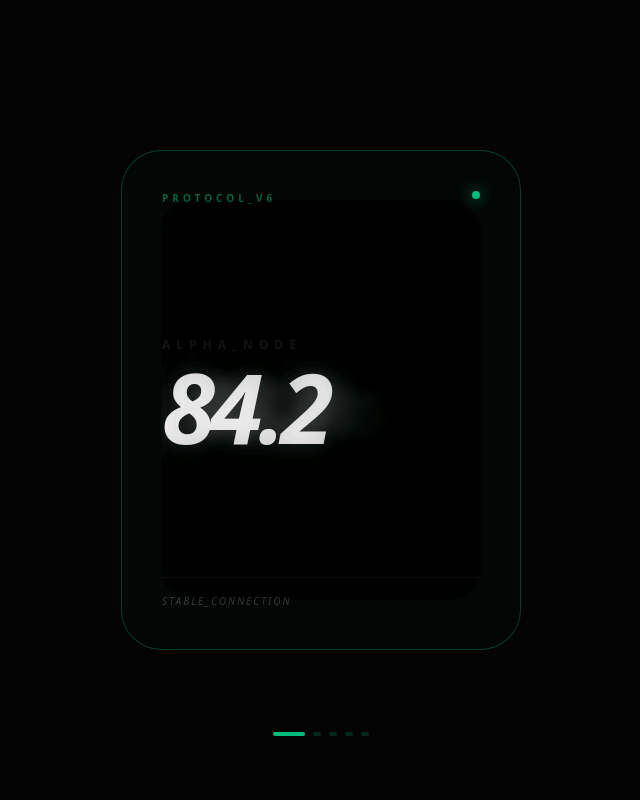
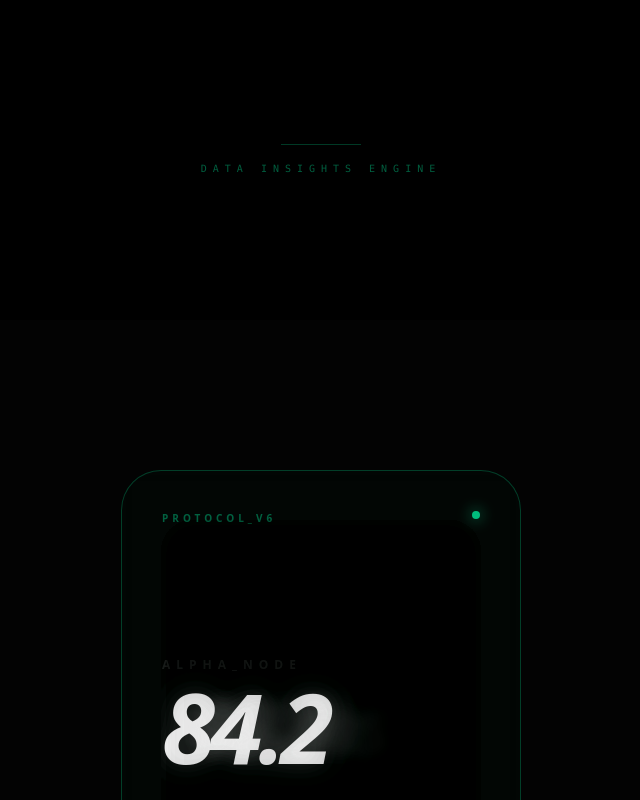
Before and after one commit to nonnzy7even7iete/nonnzytransformiumfullstackbundel, a Next.js app: page /logique-metier-serveur in a window 1280 px wide. Shown: the top 800 px of the page, without its empty margins (319-959 px from the left). Built offline with nearby package versions, Linux system fonts and the light colour scheme.

Commit message:
Zy Bulding workflow

```diff
--- a/src/app/logique-metier-serveur/page.tsx
+++ b/src/app/logique-metier-serveur/page.tsx
@@ -1,170 +1,34 @@
 "use client";
 
-import React, { useState } from "react";
-import { motion, useMotionValue, useSpring, useTransform } from "framer-motion";
-import { cn } from "@/lib/utils";
+import React, { useEffect, useState } from "react";
+// Assure-toi que le fichier s'appelle bien InsightCarousel.tsx dans ton dossier components
+import InsightCarousel from "@/components/frontendkit/InsightCarousel";
 
-const DATA = [
-  { id: 1, title: "ALPHA_NODE", value: "84.2", desc: "STABLE_CONNECTION" },
-  { id: 2, title: "DATA_CORE", value: "12.4k", desc: "SYNC_COMPLETE" },
-  { id: 3, title: "LATENCY", value: "0.4ms", desc: "ZERO_POINT" },
-  { id: 4, title: "CAPITAL", value: "450k", desc: "FLOW_INDEX" },
-  { id: 5, title: "RELIANCE", value: "99.9", desc: "ENCRYPTED" },
-];
+export default function Page() {
+  const [mounted, setMounted] = useState(false);
 
-export default function SwipeBox3D() {
-  const [index, setIndex] = useState(0);
+  // Évite les erreurs d'hydratation sur les calculs 3D
+  useEffect(() => {
+    setMounted(true);
+  }, []);
 
-  // x est la valeur brute du swipe
-  const x = useMotionValue(0);
-
-  // rotationY est la version fluide (spring) pour l'effet visuel
-  const rotationY = useSpring(0, {
-    stiffness: 150, // Très nerveux
-    damping: 25,
-    mass: 0.8,
-  });
-
-  const onDragEnd = (_: any, info: any) => {
-    const swipeThreshold = 50;
-    const velocityThreshold = 500;
-
-    // Logique de swipe "App Native" (distance ou vitesse)
-    if (
-      info.offset.x < -swipeThreshold ||
-      info.velocity.x < -velocityThreshold
-    ) {
-      if (index < DATA.length - 1) {
-        setIndex(index + 1);
-        rotationY.set((index + 1) * -72); // 360 / 5 = 72 degrés par carte
-      }
-    } else if (
-      info.offset.x > swipeThreshold ||
-      info.velocity.x > velocityThreshold
-    ) {
-      if (index > 0) {
-        setIndex(index - 1);
-        rotationY.set((index - 1) * -72);
-      }
-    }
-
-    // On réinitialise toujours x pour le prochain swipe
-    x.set(0);
-  };
+  if (!mounted) return null;
 
   return (
-    <div className="relative h-screen w-full bg-[#030303] overflow-hidden flex items-center justify-center">
-      {/* Zone de Capture de Geste (Invisible mais Prioritaire) */}
-      <motion.div
-        drag="x"
-        dragConstraints={{ left: 0, right: 0 }}
-        style={{ x }}
-        onDrag={(_, info) => {
-          // On fait bouger la rotation en direct pendant le drag pour le feedback visuel
-          rotationY.set(index * -72 + info.offset.x / 10);
-        }}
-        onDragEnd={onDragEnd}
-        className="absolute inset-0 z-[100] cursor-grab active:cursor-grabbing"
-      />
-
-      <div
-        className="relative pointer-events-none"
-        style={{ perspective: "2000px" }}
-      >
-        <motion.div
-          style={{
-            rotateY: rotationY,
-            transformStyle: "preserve-3d",
-          }}
-          className="relative flex items-center justify-center"
-        >
-          {DATA.map((item, i) => (
-            <Card
-              key={item.id}
-              item={item}
-              i={i}
-              total={DATA.length}
-              activeIndex={index}
-            />
-          ))}
-        </motion.div>
+    <main className="min-h-screen bg-[var(--background)]">
+      {/* Introduction fluide */}
+      <div className="h-[40vh] flex flex-col items-center justify-center space-y-4">
+        <div className="h-px w-20 bg-emerald-500/30" />
+        <h2 className="text-[10px] font-mono uppercase tracking-[0.6em] text-emerald-500/50">
+          Data Insights Engine
+        </h2>
       </div>
 
-      {/* Barre de Progression (Style Mobile App) */}
-      <div className="absolute bottom-16 flex gap-2">
-        {DATA.map((_, i) => (
-          <motion.div
-            key={i}
-            animate={{
-              width: index === i ? 32 : 8,
-              opacity: index === i ? 1 : 0.2,
-            }}
-            className="h-1 bg-emerald-500 rounded-full"
-          />
-        ))}
-      </div>
-    </div>
+      {/* APPEL DU COMPOSANT SENSÉ ÊTRE DANS components/InsightCarousel.tsx */}
+      <InsightCarousel />
+
+      {/* Espace pour finir le scroll proprement */}
+      <div className="h-[40vh]" />
+    </main>
   );
 }
-
-function Card({ item, i, total, activeIndex }: any) {
-  const angle = (i / total) * 360;
-  const isFocused = activeIndex === i;
-  const radius = 550; // Rayon pour écarter les cartes
-
-  return (
-    <motion.div
-      style={
-        {
-          position: "absolute",
-          width: "min(85vw, 400px)",
-          height: "500px",
-          transformStyle: "preserve-3d",
-          // Positionnement cylindrique strict
-          transform: `rotateY(${angle}deg) translateZ(${radius}px)`,
-        } as any
-      }
-      animate={{
-        opacity: isFocused ? 1 : 0.05,
-        scale: isFocused ? 1 : 0.8,
-        filter: isFocused ? "blur(0px)" : "blur(10px)",
-      }}
-      transition={{ type: "spring", stiffness: 100, damping: 20 }}
-      className={cn(
-        "p-10 rounded-[40px] border flex flex-col justify-between",
-        "bg-zinc-900/10 backdrop-blur-md border-white/5",
-        isFocused && "border-emerald-500/30 bg-emerald-500/[0.02]"
-      )}
-    >
-      <div className="flex justify-between items-start">
-        <div className="text-[10px] font-black tracking-[0.4em] text-emerald-500/50 uppercase">
-          Protocol_V6
-        </div>
-        <div
-          className={cn(
-            "h-2 w-2 rounded-full",
-            isFocused
-              ? "bg-emerald-500 shadow-[0_0_15px_#10b981]"
-              : "bg-white/10"
-          )}
-        />
-      </div>
-
-      <div>
-        <h3 className="text-white/10 text-xs font-bold tracking-[0.5em] mb-4 uppercase">
-          {item.title}
-        </h3>
-        <div className="text-8xl font-black italic text-white tracking-tighter leading-[0.8]">
-          {item.value}
-        </div>
-      </div>
-
-      <div className="space-y-4">
-        <div className="h-px w-full bg-white/5" />
-        <p className="text-[10px] text-white/20 tracking-[0.2em] font-medium italic uppercase">
-          {item.desc}
-        </p>
-      </div>
-    </motion.div>
-  );
-}
--- a/src/components/frontendkit/InsightCarousel.tsx
+++ b/src/components/frontendkit/InsightCarousel.tsx
@@ -1,139 +1,169 @@
 "use client";
 
-import React, { useRef } from "react";
-import {
-  motion,
-  useScroll,
-  useTransform,
-  useSpring,
-  MotionValue,
-} from "framer-motion";
+import React, { useState } from "react";
+import { motion, useMotionValue, useSpring, useTransform } from "framer-motion";
 import { cn } from "@/lib/utils";
 
 const DATA = [
-  { id: 1, title: "FLUX ALPHA", value: "84.2%", desc: "Node_Primary" },
-  { id: 2, title: "CORE_DATA", value: "12.4k", desc: "Sync_Verified" },
-  { id: 3, title: "LATENCY", value: "0.4ms", desc: "Protocol_Zero" },
-  { id: 4, title: "REVENUE", value: "450k", desc: "Capital_Flow" },
-  { id: 5, title: "STABILITY", value: "99.9%", desc: "Safe_Active" },
+  { id: 1, title: "ALPHA_NODE", value: "84.2", desc: "STABLE_CONNECTION" },
+  { id: 2, title: "DATA_CORE", value: "12.4k", desc: "SYNC_COMPLETE" },
+  { id: 3, title: "LATENCY", value: "0.4ms", desc: "ZERO_POINT" },
+  { id: 4, title: "CAPITAL", value: "450k", desc: "FLOW_INDEX" },
+  { id: 5, title: "RELIANCE", value: "99.9", desc: "ENCRYPTED" },
 ];
 
-export default function PerfectScrollCarousel() {
-  const containerRef = useRef<HTMLDivElement>(null);
+export default function SwipeBox3D() {
+  const [index, setIndex] = useState(0);
 
-  // 1. On capture le scroll progressif
-  const { scrollYProgress } = useScroll({
-    target: containerRef,
-    offset: ["start start", "end end"],
+  // x est la valeur brute du swipe
+  const x = useMotionValue(0);
+
+  // rotationY est la version fluide (spring) pour l'effet visuel
+  const rotationY = useSpring(0, {
+    stiffness: 150, // Très nerveux
+    damping: 25,
+    mass: 0.8,
   });
 
-  // 2. On transforme le scroll en rotation (360°) avec un ressort ultra-précis
-  const rotationY = useSpring(
-    useTransform(scrollYProgress, [0, 1], [0, -360]),
-    { stiffness: 50, damping: 25, mass: 1 }
-  );
+  const onDragEnd = (_: any, info: any) => {
+    const swipeThreshold = 50;
+    const velocityThreshold = 500;
+
+    // Logique de swipe "App Native" (distance ou vitesse)
+    if (
+      info.offset.x < -swipeThreshold ||
+      info.velocity.x < -velocityThreshold
+    ) {
+      if (index < DATA.length - 1) {
+        setIndex(index + 1);
+        rotationY.set((index + 1) * -72); // 360 / 5 = 72 degrés par carte
+      }
+    } else if (
+      info.offset.x > swipeThreshold ||
+      info.velocity.x > velocityThreshold
+    ) {
+      if (index > 0) {
+        setIndex(index - 1);
+        rotationY.set((index - 1) * -72);
+      }
+    }
+
+    // On réinitialise toujours x pour le prochain swipe
+    x.set(0);
+  };
 
   return (
+    <div className="relative h-screen w-full bg-[#030303] overflow-hidden flex items-center justify-center">
+      {/* Zone de Capture de Geste (Invisible mais Prioritaire) */}
+      <motion.div
+        drag="x"
+        dragConstraints={{ left: 0, right: 0 }}
+        style={{ x }}
+        onDrag={(_, info) => {
+          // On fait bouger la rotation en direct pendant le drag pour le feedback visuel
+          rotationY.set(index * -72 + info.offset.x / 10);
+        }}
+        onDragEnd={onDragEnd}
+        className="absolute inset-0 z-[100] cursor-grab active:cursor-grabbing"
+      />
+
       <div
-      ref={containerRef}
-      // h-[500vh] crée l'espace de scroll, snap-y force l'arrêt sur les cartes
-      className="relative h-[500vh] w-full bg-black overflow-x-hidden snap-y snap-mandatory"
-    >
-      {/* 3. Les ancres de Snap (Indispensables pour l'effet "Evidence") */}
-      {DATA.map((_, i) => (
-        <div key={i} className="h-screen w-full snap-start snap-always" />
-      ))}
-
-      {/* 4. Le rendu visuel (Fixe) */}
-      <div className="sticky top-0 h-screen w-full flex items-center justify-center overflow-hidden pointer-events-none">
-        <div
-          className="relative w-full h-full flex items-center justify-center"
-          style={{ perspective: "1800px" }}
+        className="relative pointer-events-none"
+        style={{ perspective: "2000px" }}
       >
         <motion.div
-            style={{ rotateY: rotationY, transformStyle: "preserve-3d" }}
-            className="relative flex items-center justify-center w-full h-full"
+          style={{
+            rotateY: rotationY,
+            transformStyle: "preserve-3d",
+          }}
+          className="relative flex items-center justify-center"
         >
           {DATA.map((item, i) => (
             <Card
               key={item.id}
               item={item}
-                index={i}
+              i={i}
               total={DATA.length}
-                rotationY={rotationY}
+              activeIndex={index}
             />
           ))}
         </motion.div>
       </div>
+
+      {/* Barre de Progression (Style Mobile App) */}
+      <div className="absolute bottom-16 flex gap-2">
+        {DATA.map((_, i) => (
+          <motion.div
+            key={i}
+            animate={{
+              width: index === i ? 32 : 8,
+              opacity: index === i ? 1 : 0.2,
+            }}
+            className="h-1 bg-emerald-500 rounded-full"
+          />
+        ))}
       </div>
     </div>
   );
 }
 
-function Card({
-  item,
-  index,
-  total,
-  rotationY,
-}: {
-  item: any;
-  index: number;
-  total: number;
-  rotationY: MotionValue<number>;
-}) {
-  const initialAngle = (index / total) * 360;
-  const radius = 600; // Rayon massif pour l'espace
-
-  // Calcul de la proximité du centre pour le focus
-  const distance = useTransform(rotationY, (r: number) => {
-    const currentAngle = (Math.abs(r) - initialAngle) % 360;
-    const normalized = Math.abs(
-      currentAngle > 180 ? 360 - currentAngle : currentAngle
-    );
-    return normalized;
-  });
-
-  // Animation d'évidence (Snap visuel)
-  const opacity = useTransform(distance, [0, 40, 80], [1, 0.2, 0]);
-  const scale = useTransform(distance, [0, 40], [1.1, 0.8]);
-  const blur = useTransform(distance, [0, 40], ["blur(0px)", "blur(15px)"]);
+function Card({ item, i, total, activeIndex }: any) {
+  const angle = (i / total) * 360;
+  const isFocused = activeIndex === i;
+  const radius = 550; // Rayon pour écarter les cartes
 
   return (
     <motion.div
-      style={{
+      style={
+        {
           position: "absolute",
-        width: "min(85vw, 420px)",
-        height: "280px",
+          width: "min(85vw, 400px)",
+          height: "500px",
           transformStyle: "preserve-3d",
-        rotateY: initialAngle,
-        z: radius,
-        opacity,
-        scale,
-        filter: blur,
+          // Positionnement cylindrique strict
+          transform: `rotateY(${angle}deg) translateZ(${radius}px)`,
+        } as any
+      }
+      animate={{
+        opacity: isFocused ? 1 : 0.05,
+        scale: isFocused ? 1 : 0.8,
+        filter: isFocused ? "blur(0px)" : "blur(10px)",
       }}
+      transition={{ type: "spring", stiffness: 100, damping: 20 }}
       className={cn(
-        "p-10 rounded-[50px] border border-white/10",
-        "bg-zinc-900/40 backdrop-blur-3xl flex flex-col justify-between"
+        "p-10 rounded-[40px] border flex flex-col justify-between",
+        "bg-zinc-900/10 backdrop-blur-md border-white/5",
+        isFocused && "border-emerald-500/30 bg-emerald-500/[0.02]"
       )}
     >
       <div className="flex justify-between items-start">
-        <span className="font-mono text-[11px] text-emerald-500 font-black tracking-widest">
-          UNIT_{item.id}
-        </span>
-        <div className="h-3 w-3 rounded-full bg-emerald-500 shadow-[0_0_20px_#10b981]" />
+        <div className="text-[10px] font-black tracking-[0.4em] text-emerald-500/50 uppercase">
+          Protocol_V6
+        </div>
+        <div
+          className={cn(
+            "h-2 w-2 rounded-full",
+            isFocused
+              ? "bg-emerald-500 shadow-[0_0_15px_#10b981]"
+              : "bg-white/10"
+          )}
+        />
       </div>
 
-      <div className="space-y-1">
-        <h3 className="text-white/10 text-[9px] uppercase tracking-[0.5em] font-bold">
+      <div>
+        <h3 className="text-white/10 text-xs font-bold tracking-[0.5em] mb-4 uppercase">
           {item.title}
         </h3>
-        <div className="text-6xl font-black italic text-white tracking-tighter leading-none">
+        <div className="text-8xl font-black italic text-white tracking-tighter leading-[0.8]">
           {item.value}
         </div>
       </div>
 
-      <div className="text-[10px] text-white/30 border-t border-white/5 pt-6 uppercase tracking-[0.2em]">
+      <div className="space-y-4">
+        <div className="h-px w-full bg-white/5" />
+        <p className="text-[10px] text-white/20 tracking-[0.2em] font-medium italic uppercase">
           {item.desc}
+        </p>
       </div>
     </motion.div>
   );
```
Lines whose indentation alone changed are shown as unchanged.
